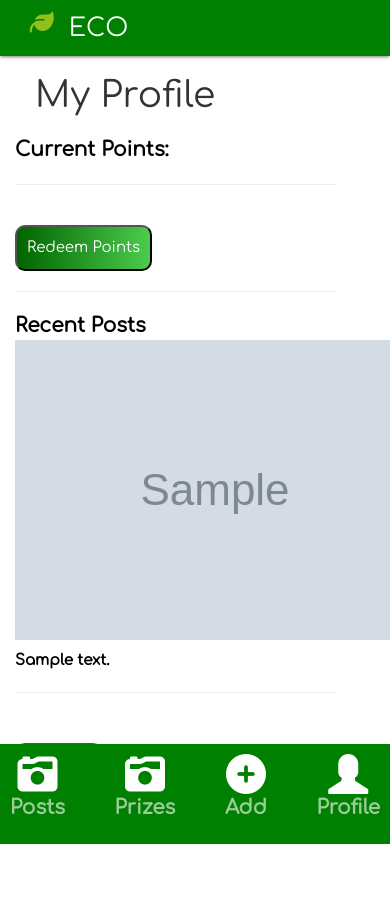
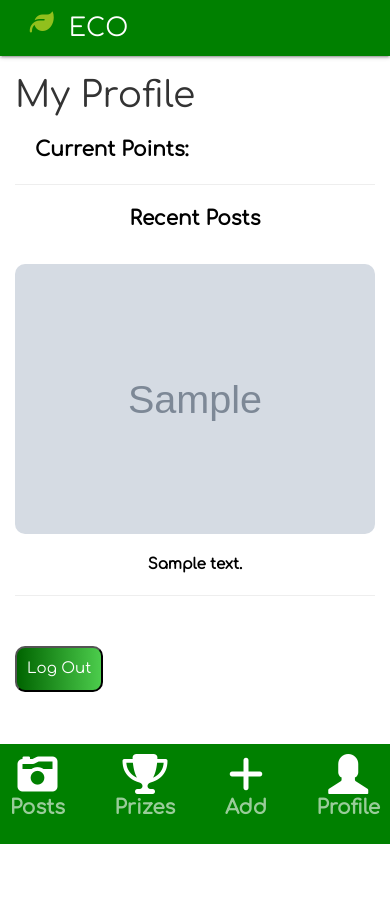
Before and after one commit to nhasley/ECO-App-Python, a Django app: page /profile/ in a window 390 px wide; the page is wider, and only the part inside the window is pictured. After the commit the page ends 844 px from the top of that part, so only its background shows below. Run offline with Django 3.2, Linux system fonts and the light colour scheme; a user stored in the database is signed in; tables that the repository leaves empty hold one stand-in row (values such as "Sample post"); grey boxes marked "Sample" are stand-in pictures; some libraries are stand-ins or nearby versions.

Commit message:
css finished

```diff
--- a/main_app/static/css/style.css
+++ b/main_app/static/css/style.css
@@ -2,7 +2,13 @@ body {
   display: flex;
   min-height: 100vh;
   flex-direction: column;
-  font-family: 'Comfortaa', sans-serif;
+  font-family: 'Comfortaa';
+}
+
+img.posts {
+  display: flex;
+  justify-content: center;
+  margin: auto;
 }
 
 input.btn, button {
@@ -38,6 +44,7 @@ div.orig {
   justify-content: space-evenly;
   padding-top: 25px;
 }
+
 div.orig1 {
   display: flex;
   justify-content: flex-end;
@@ -45,6 +52,7 @@ div.orig1 {
   justify-content: right;
   padding-left: 5px;
 }
+
 #logout{
   margin-top: 30px;
 }
@@ -53,6 +61,7 @@ div.orig1 {
   color: black;
   font-size: 25px;
 }
+
 a#textd{
   padding: 15px;
   border-radius: 10px;
@@ -60,10 +69,23 @@ a#textd{
   color: green;
   box-shadow: 5px 5px 5px darkgreen;
 }
-#text, #textp, #textb {
+
+#text, #textp, #textb, #textc, label, th, td {
   color: black;
   font-size: 20px;
   font-weight: 800;
+}
+
+#text, #textp, #textb {
+  text-align: center;
+}
+
+#textc {
+  margin: 20px;
+}
+
+div.card-content {
+  justify-content: center;
 }
 
 div.card-content:hover {
@@ -115,17 +137,24 @@ i.fas.fa-leaf::before{
   margin-left: 10px;
   margin-right: 0;
 }
+
 a#head.left.brand-logo{
   display:flex;
   color: white;
   text-decoration: none;
 }
+
 a#head.left.brand-logo:hover{
   background: none;
 }
+
 div.card-content {
   color: black;
   font-weight: 500;
+}
+
+div.card-action {
+  text-align: center;
 }
 
 p#text{
@@ -155,17 +184,24 @@ footer.page-footer {
   background-color: green;
 }
 
+.select-wrapper input.select-dropdown {
+  color: green;
+  font-size: 20px;
+}
+
 div.center {
   color: white;
 }
-
 
 .dropdown-content li>span{
   color: green;
 }
 
+form.edit-add {
+  margin: 0 200px;
+}
+
 @media screen and (min-width: 789px) {
-
   a#textb{
     display: none;
   }
@@ -188,18 +224,29 @@ div.center {
     object-fit: cover;
     max-height: 60vmax;
     max-width: 60vmax;
+    border-radius: 10px;
   }
   a#textd{
     display: none;
   }
+  main.container {
+    margin: auto;
+    width: 100%;
+  }
+  form.edit-add {
+    margin: 0 50px;
+  }
 }
 
 @media screen and (max-width: 788px) {
-  img.posts{
-    height: 100%;
-    object-fit: cover;
-    max-height: 50vmax;
-    max-width: 50vmax;
+  h1 {
+    margin: 20px 0;
+  }
+  img.posts {
+    display: flex;
+    justify-content: center;
+    margin: auto;
+    border-radius: 10px;
   }
   div.top-menu{
     display: none;
@@ -213,6 +260,13 @@ div.center {
   }
   main.container{
     padding-bottom: 120px;
+    width: 100%;
+  }
+  p#text {
+    margin: 0 20 0 20px;
+  }
+  form.edit-add {
+    margin: 0 20px;
   }
 }
 
@@ -223,6 +277,7 @@ a#textc {
   padding: 0 20px;
   text-decoration: none;
 }
+
 a#textc:hover{
   margin-left:0;
   background-color: darkgreen;
--- a/main_app/templates/base.html
+++ b/main_app/templates/base.html
@@ -40,7 +40,7 @@
       </div>
     </nav>
   </header>
-  <main class="container" style=" margin: 0; ">
+  <main class="container">
     {% block content %}
     {% endblock %}
   </main>
@@ -50,9 +50,9 @@
     <ul class="center">
       <li><a href="{%url 'posts'%}" id="textb"><i class="fas fa-camera-retro"
             style="font-size:40px; color: white; display: flex; justify-content: center;"></i> Posts</a></li>
-      <li><a href="{%url 'challenges'%}" id="textb"><i class="fas fa-camera-retro"
+      <li><a href="{%url 'challenges'%}" id="textb"><i class="fas fa-trophy"
             style="font-size:40px; color: white; display: flex; justify-content: center;"></i> Prizes</a></li>
-      <li><a href="{% url 'posts_create' %}" id="textb"><i class="fas fa-plus-circle"
+      <li><a href="{% url 'posts_create' %}" id="textb"><i class="fas fa-plus"
             style="font-size: 40px; color: white; display: flex; justify-content: center;"></i>Add</a></li>
       <li><a href="{%url 'profile'%}" id="textb"><i class="glyphicon glyphicon-user"
             style="font-size:40px; color: white; display: flex; justify-content: center;"></i> Profile</a></li>
--- a/main_app/templates/main_app/post_form.html
+++ b/main_app/templates/main_app/post_form.html
@@ -8,10 +8,10 @@
   {% endif %}
   <form action="" method="post" class="edit-add">
     {% csrf_token %}
-    <table>
+    <table class="add-edit">
       {{ form.as_table }}
     </table>
-    <input type="submit" value="Submit" class="btn" style="background: green;">
+    <input type="submit" value="Submit" class="btn">
   </form>
 
   <script>
--- a/main_app/templates/posts.html
+++ b/main_app/templates/posts.html
@@ -6,7 +6,7 @@
 {% for post in posts %}
 <a href="{% url 'detail' post.id %}" class="post-box">
     <div class="card-content">
-        <img class="posts" src="{{post.photo}}">
+        <img class="posts" src="{{post.photo}}" style="margin-top: 30px; margin-bottom: 10px; height: 100%; width: 100%; object-fit: cover; max-height: 60vmax; max-width: 60vmax;">
       <p id="text">{{ post.description }}</p>
     </div>
     <hr />
--- a/main_app/templates/profile.html
+++ b/main_app/templates/profile.html
@@ -3,9 +3,7 @@
 
 <h1>My Profile</h1>
 
-<div id="textp">Current Points:</div>
-<hr />
-<button type='submit'>Redeem Points</button>
+<div id="textc">Current Points:</div>
 <hr />
 <div id="textp">Recent Posts</div>
 
@@ -15,7 +13,7 @@
 {% for post in posts %}
 <a href="{% url 'detail' post.id %}" class="post-box">
     <div class="card-content">
-        <img class="posts" src="{{post.photo}}">
+        <img class="posts" src="{{post.photo}}" style="margin-top: 30px; margin-bottom: 10px; height: 100%; width: 100%; object-fit: cover; max-height: 60vmax; max-width: 60vmax;">
       <p id="text">{{ post.description }}</p>
     </div>
     <hr />
```
Lines whose indentation alone changed are shown as unchanged.
